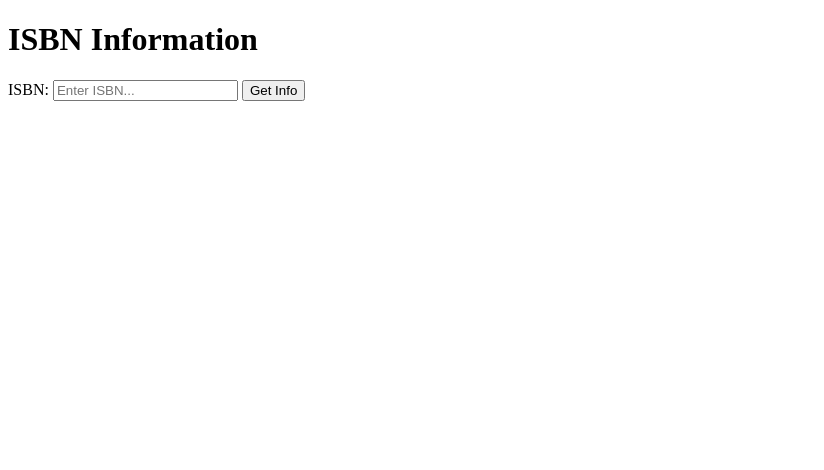
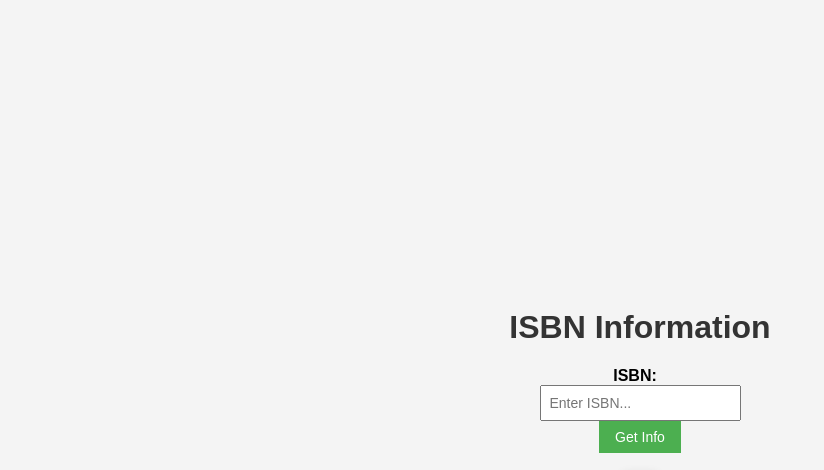
Before and after one commit to JuanBindez/isbn_info, a plain HTML site: page index.html in a window 1280 px wide. Shown: the whole page, without its empty margins (0-824 px from the left). Drawn offline with Linux system fonts and the light colour scheme.

Commit message:
Update index.html

```diff
--- a/index.html
+++ b/index.html
@@ -4,6 +4,62 @@
   <meta charset="UTF-8">
   <meta name="viewport" content="width=device-width, initial-scale=1.0">
   <title>ISBN API Consumer</title>
+  <style>
+    body {
+      font-family: 'Arial', sans-serif;
+      background-color: #f4f4f4;
+      margin: 0;
+      padding: 0;
+      display: flex;
+      flex-direction: column;
+      align-items: center;
+      justify-content: center;
+      height: 100vh;
+    }
+
+    h1 {
+      color: #333;
+    }
+
+    label {
+      margin-right: 10px;
+      font-weight: bold;
+    }
+
+    input {
+      padding: 8px;
+      font-size: 14px;
+    }
+
+    button {
+      padding: 8px 16px;
+      font-size: 14px;
+      background-color: #4caf50;
+      color: #fff;
+      border: none;
+      cursor: pointer;
+    }
+
+    button:hover {
+      background-color: #45a049;
+    }
+
+    #result {
+      margin-top: 20px;
+      background-color: #fff;
+      padding: 20px;
+      border-radius: 8px;
+      box-shadow: 0 0 10px rgba(0, 0, 0, 0.1);
+    }
+
+    p {
+      margin: 10px 0;
+    }
+
+    strong {
+      color: #333;
+    }
+  </style>
 </head>
 <body>
 
@@ -13,7 +69,7 @@
   <input type="text" id="isbn" placeholder="Enter ISBN...">
   <button onclick="getBookInfo()">Get Info</button>
 
-  <div id="result" style="margin-top: 20px;"></div>
+  <div id="result"></div>
 
   <script>
     function getBookInfo() {
@@ -42,7 +98,7 @@
 
       // Check if the API returned an error
       if (bookInfo.error) {
-        resultDiv.innerHTML = `<p>Error: ${bookInfo.error}</p>`;
+        resultDiv.innerHTML = `<p style="color: red;">Error: ${bookInfo.error}</p>`;
         return;
       }
 
```
